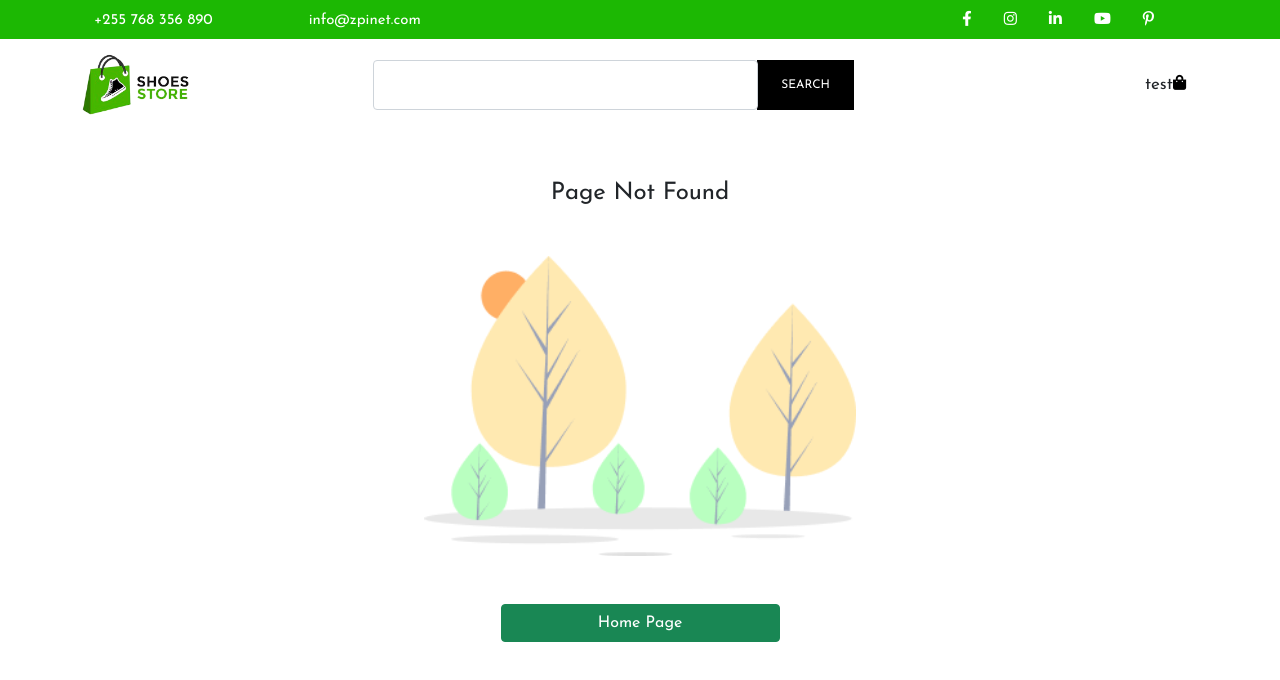
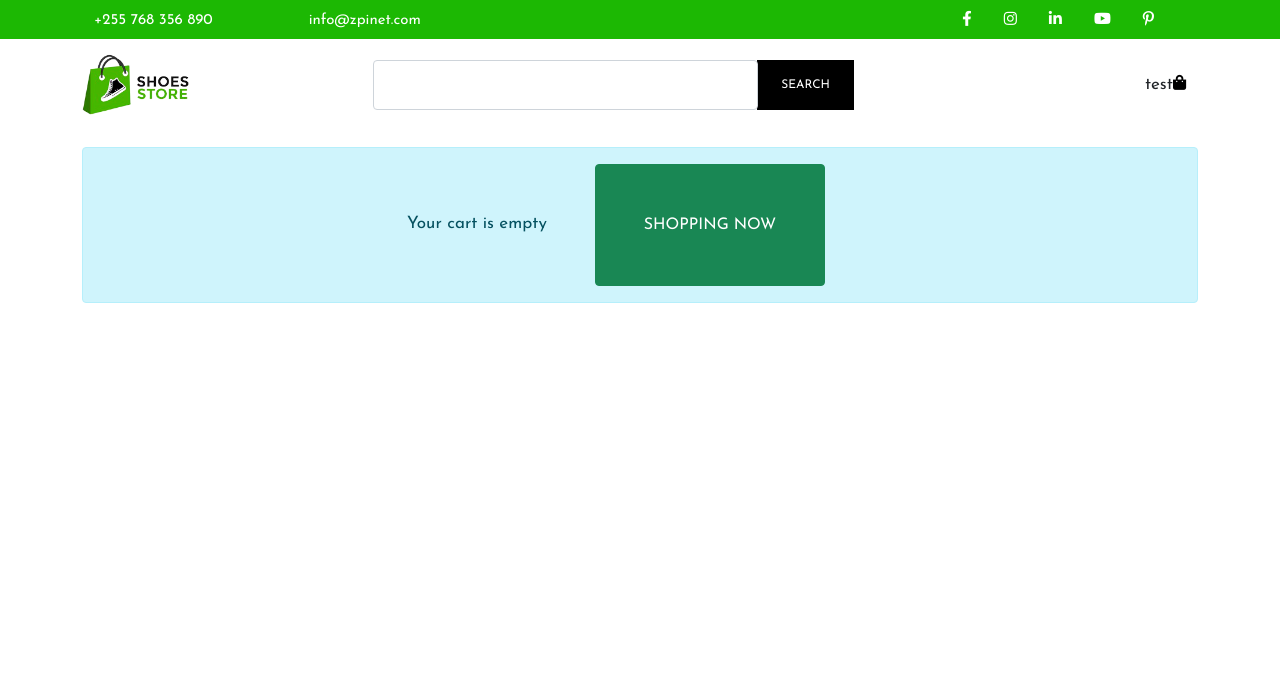
Before and after one commit to Na-Young-Woo/shoeShop, a React (Create React App) app: page /cart in a window 1280 px wide. Before the commit this address had no page. Shown: the top 680 px of the page. Built offline with nearby package versions, Linux system fonts and the light colour scheme.

Commit message:
cartScreen 추가 및 라우트 연결

```diff
--- a/src/App.js
+++ b/src/App.js
@@ -7,6 +7,7 @@ import Login from "./screens/Login";
 import ProfileScreen from "./screens/ProfileScreen";
 import Register from "./screens/Register";
 import NotFound from "./screens/NotFound";
+import CartScreen from "./screens/CartScreen";
 
 const App = () => {
   return (
@@ -18,6 +19,8 @@ const App = () => {
 
         <Route path="register" element={<Register />} />
         <Route path="*" element={<NotFound />} />
+        {/* id 추가 예정 */}
+        <Route path="/cart" element={<CartScreen />} />
       </Routes>
     </Router>
   );
--- /dev/null
+++ b/src/screens/CartScreen.jsx
@@ -0,0 +1,21 @@
+import React from "react";
+import Header from "../components/Header";
+import { Link } from "react-router-dom";
+
+const CartScreen = () => {
+  return (
+    <div>
+      <Header />
+      <div className="container">
+        <div className="alert alert-info text-center mt-3">
+          Your cart is empty
+          <Link to={"/"} className="btn btn-success mx-5 px-5 py-5">
+            SHOPPING NOW
+          </Link>
+        </div>
+      </div>
+    </div>
+  );
+};
+
+export default CartScreen;
```
